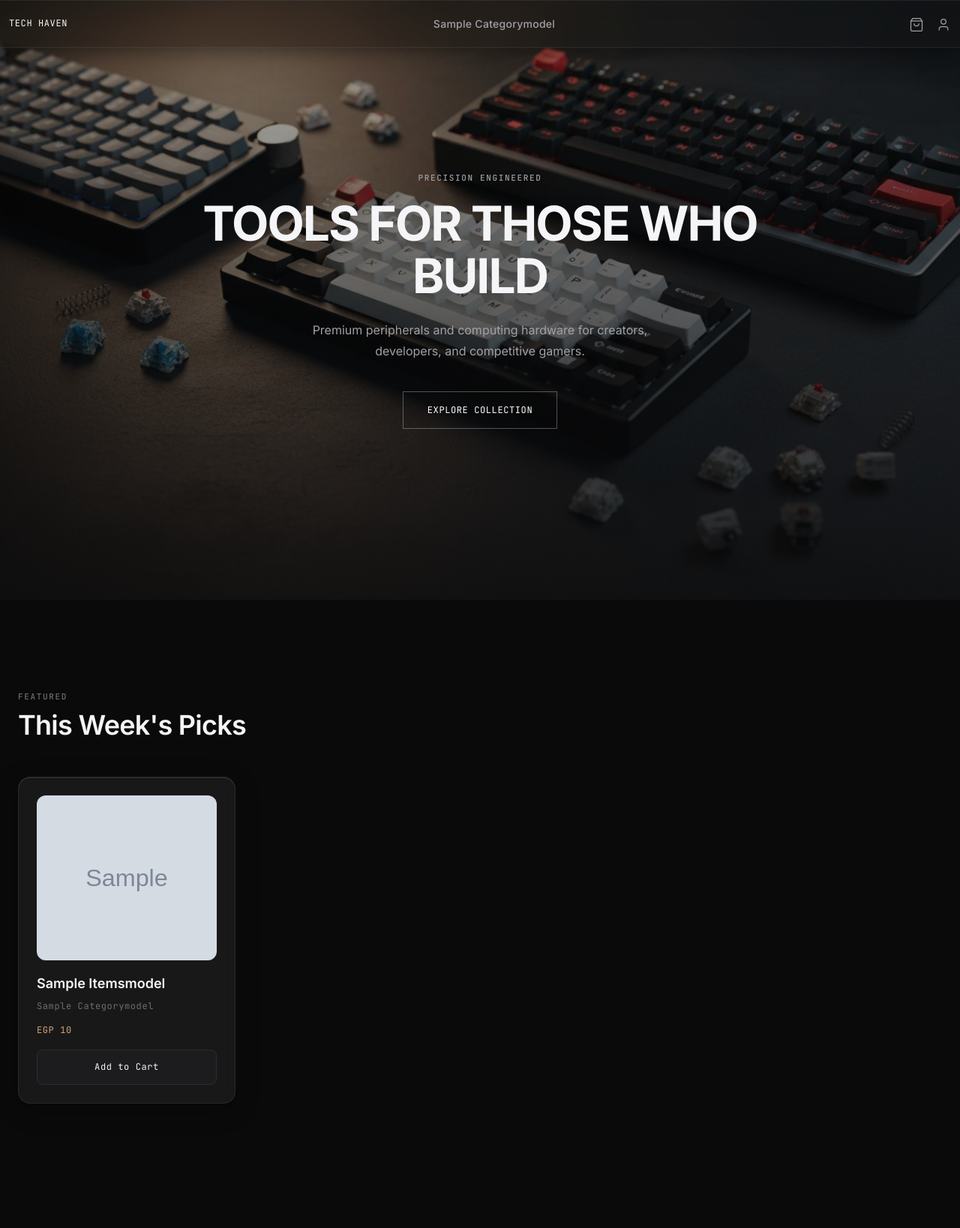
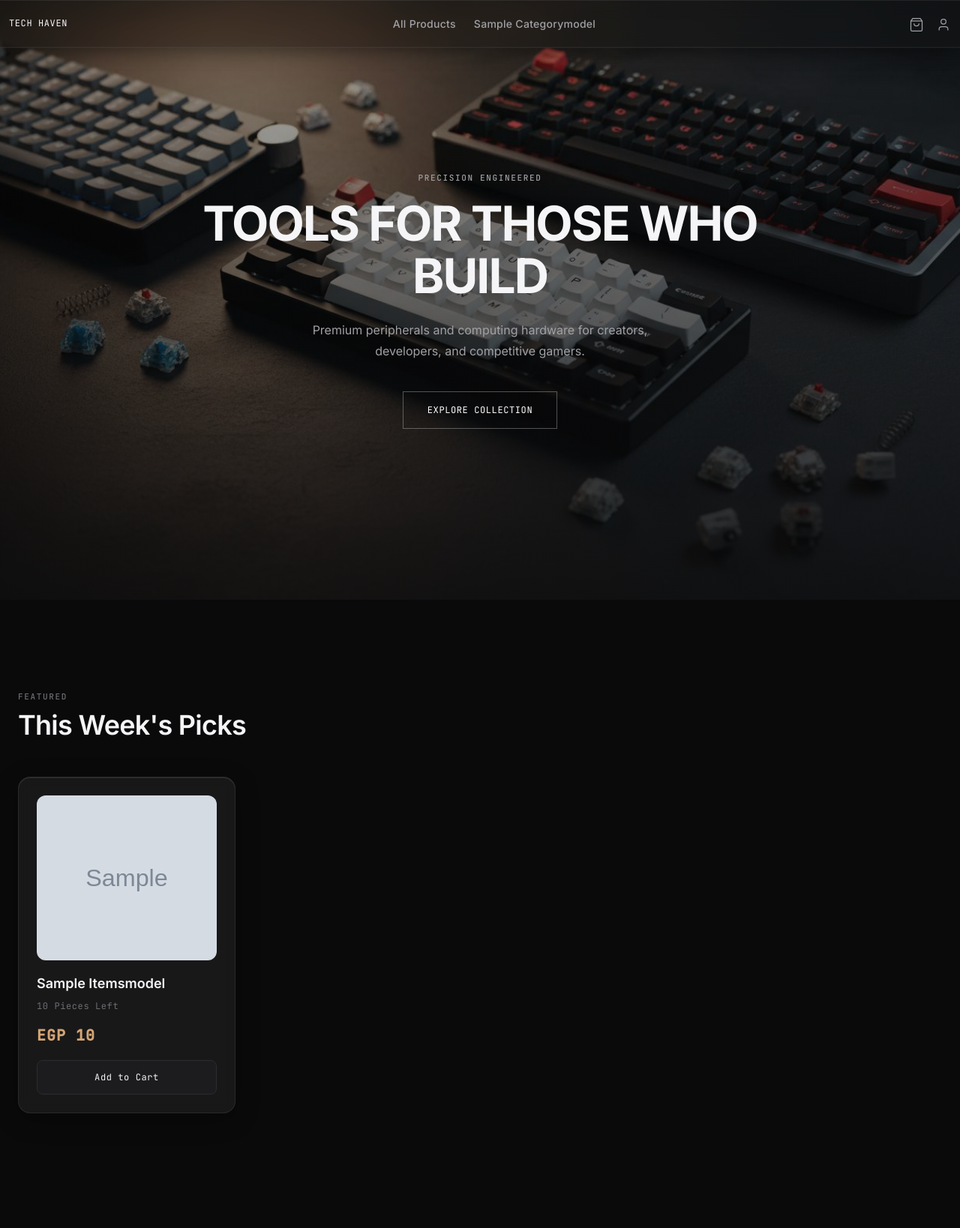
Before and after one commit to mohamedtalaatinfo/online_store1, a Django app: page / in a window 1280 px wide. Shown: the top 1638 px of the page at 75% size. Run offline with Django 5.2, Linux system fonts and the light colour scheme; tables that the repository leaves empty hold one stand-in row (values such as "Sample post"); grey boxes marked "Sample" are stand-in pictures.

Commit message:
all products url

```diff
--- a/online_store/templates/online_store/index.html
+++ b/online_store/templates/online_store/index.html
@@ -50,8 +50,17 @@
             </div>
           </a>
           <div class="product-name"> {{ card.item_name|title }} </div>
-          <div class="product-category">{{ card.category.name|title }}</div>
-          <div class="product-price">EGP {{ card.price|intcomma }}</div>
+
+        {% if card.stock <= 3 %}
+        <div class="product-category text-warning">  {{ card.stock }} Pieces Left  </div>
+        {% elif card.stock <= 1 %}
+        <div class="product-category text-danger">  Last Piece  </div>
+        {% else %}
+        <div class="product-category"> {{ card.stock }} Pieces Left</div>
+        {% endif %}
+
+
+          <div class="product-price fs-5 fw-bolder">EGP {{ card.price|intcomma }}</div>
           <button class="btn-add-cart" data-id="1" data-name="Keychron Q1 Pro" data-category="Mechanical Keyboards" data-price="199" data-image="images/prod-1.jpg">Add to Cart</button>
         </div>
 
--- a/online_store/urls.py
+++ b/online_store/urls.py
@@ -5,4 +5,6 @@ from . import views
 urlpatterns = [
     path('', views.IndexView.as_view(), name='home'),
     path('category/<slug>/', views.CategoryView.as_view(), name='category'),
+    path('allproducts/', views.AllProductsView.as_view(), name='allproducts'),
+
 ]
--- a/online_store/views.py
+++ b/online_store/views.py
@@ -27,3 +27,18 @@ class CategoryView(View):
             "catname": catname,
         }
         return render(request, "online_store/category.html", context)
+
+
+class AllProductsView(View):
+
+    def get(self, request):
+        all_products = get_list_or_404(ItemsModel, is_available=True)
+        items_count = len(all_products)
+
+        context = {
+            "items": all_products,
+            "items_count": items_count,
+            "catname": "All Products",
+        }
+
+        return render(request, "online_store/category.html", context)
--- a/templates/footer.html
+++ b/templates/footer.html
@@ -23,6 +23,7 @@
       <div class="row">
         <div class="col-6 col-md-3 mb-4 mb-md-0">
           <div class="footer-column-header">Shop</div>
+          <a href="{% url "allproducts"  %}" class="footer-link"> All Products </a>
           {% for cat in categories %}
           <a href="{% url "category"  cat.slug  %}" class="footer-link">{{ cat|title }}</a>
           {% endfor %}
--- a/templates/header.html
+++ b/templates/header.html
@@ -14,6 +14,7 @@
 
       <div class="collapse navbar-collapse" id="navbarNav">
         <ul class="navbar-nav mx-auto navbar-categories-list">
+          <li class="nav-item"><a class="nav-link nav-link-tech" href="{% url "allproducts" %}">All Products</a></li>
           {% for cat in categories %}
           <li class="nav-item"><a class="nav-link nav-link-tech" href="{% url "category" cat.slug %}">{{ cat|title }}</a></li>
           {% endfor %}
```
